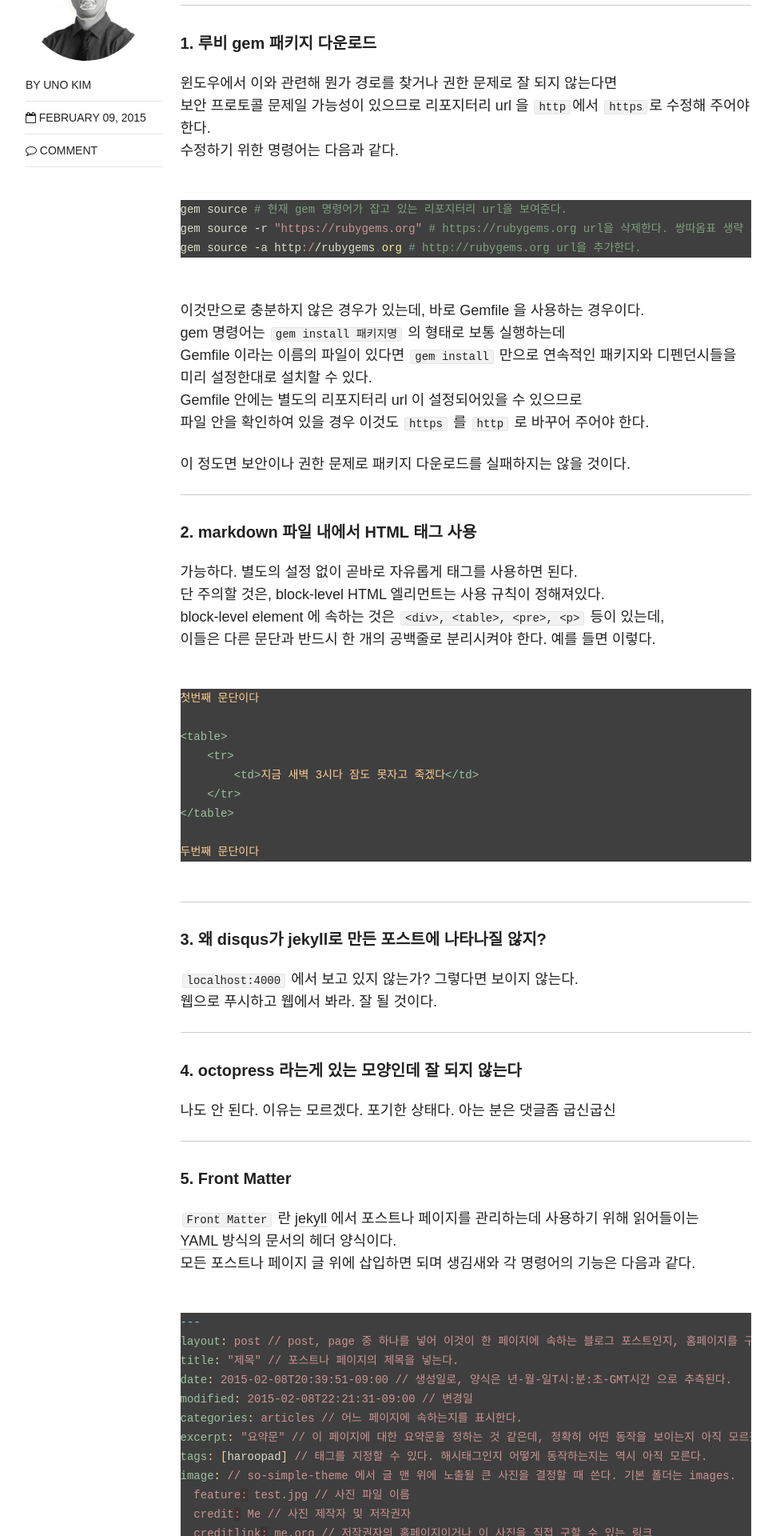
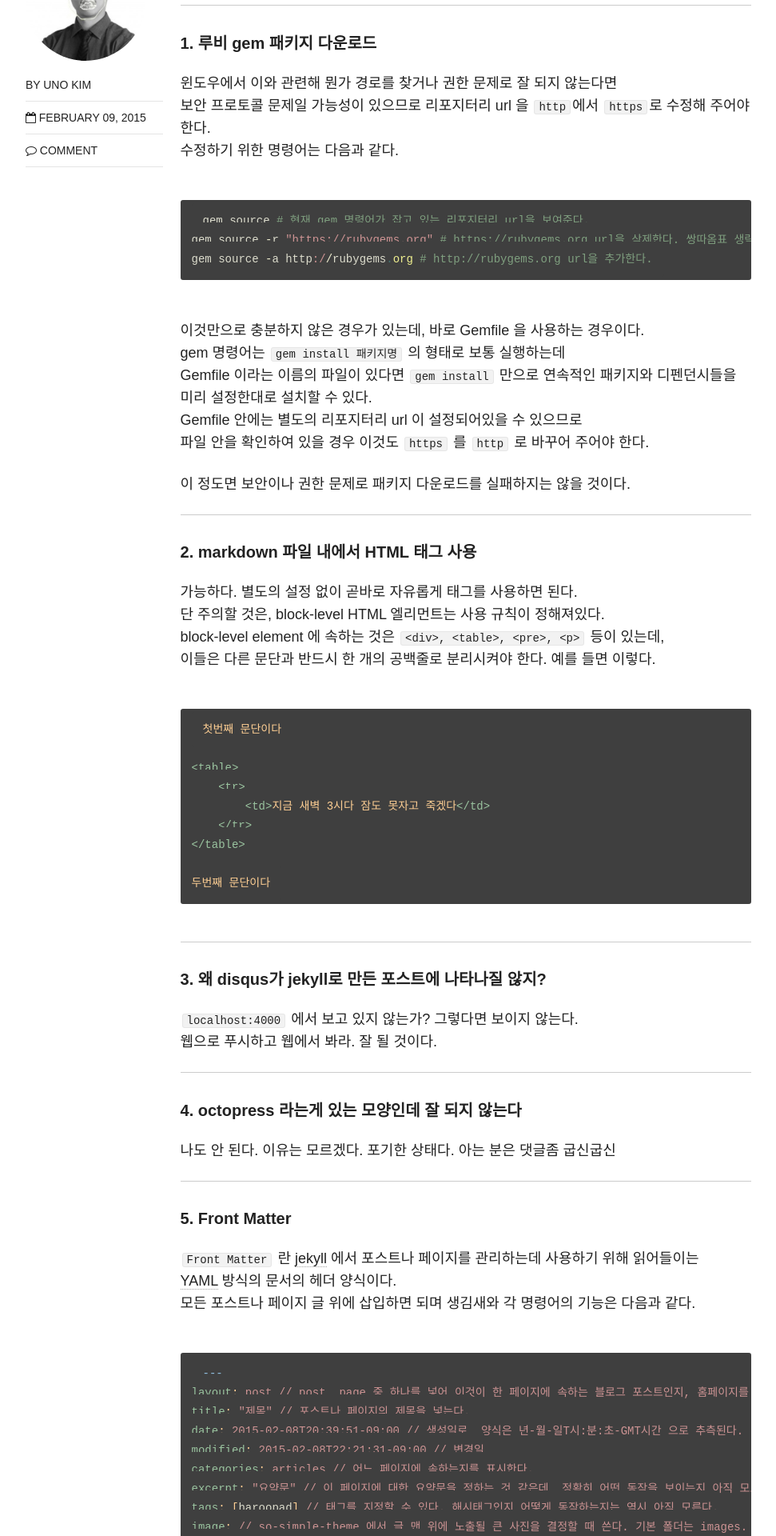
Before and after one commit to djkeh/djkeh.github.io, a Jekyll site: the page built from _posts/articles/2015-02-09-Hangul-test-jekyll-tips.md, in a window 1280 px wide. Shown: the part 705-2625 px from the top of the page at 80% size, without its empty margins (154-1125 px from the left). Built offline with Jekyll 4.4.1, drawn with Linux system fonts in a browser that asks for light colours; nearby versions of some CDN libraries; comment, search, counter and statistics services are not loaded.

Commit message:
quick fix 2

```diff
--- a/_sass/_pygments.scss
+++ b/_sass/_pygments.scss
@@ -1,6 +1,10 @@
 .highlight code, .highlight pre {
     color: #fdce93;
-    background-color: #3f3f3f
+    background-color: #3f3f3f;
+    font-family: $code-font;
+    margin-bottom: 1.5em;
+    padding: 1em;
+    @include rounded($border-radius);
 }
 
 .highlight .hll {
```
